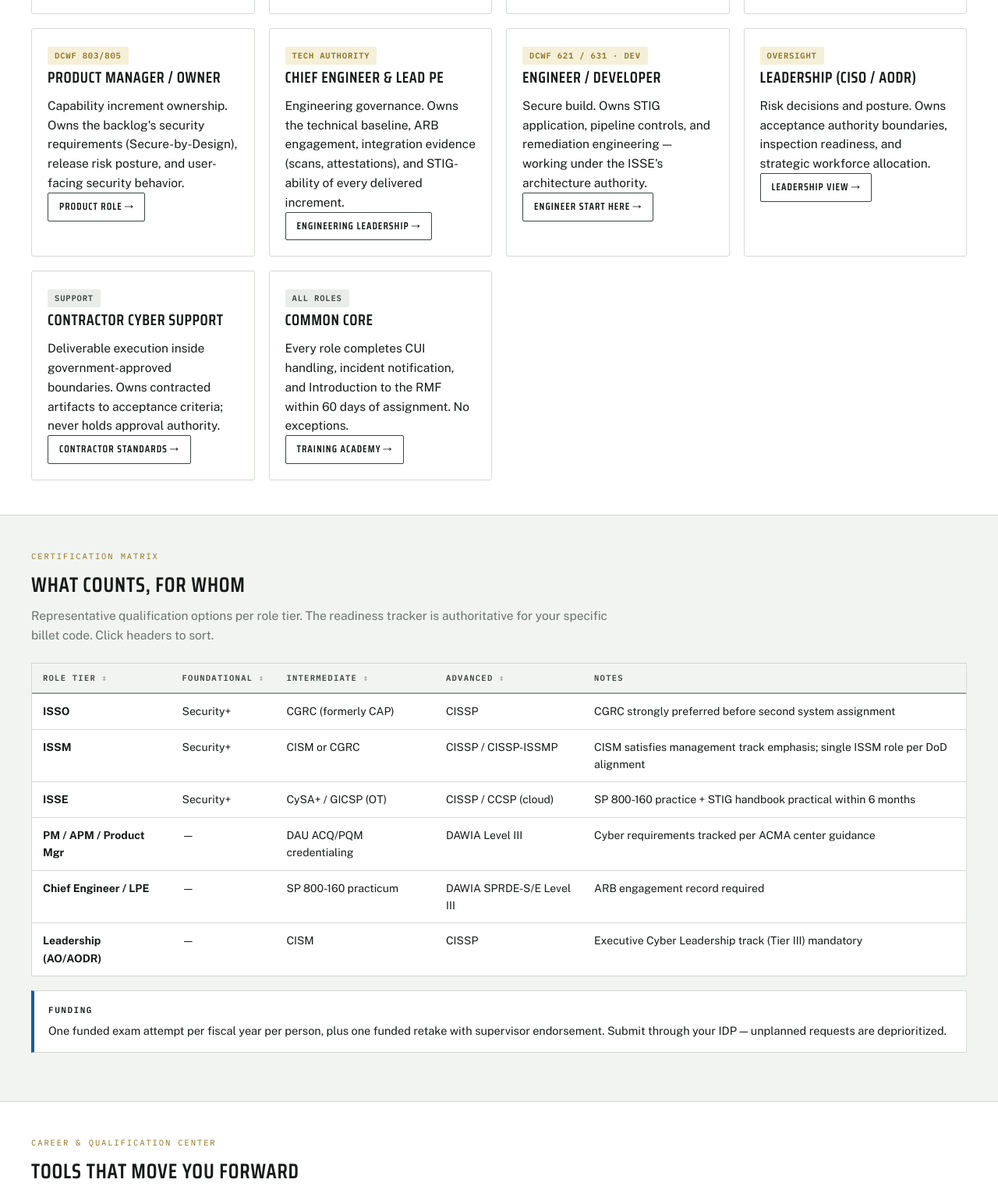
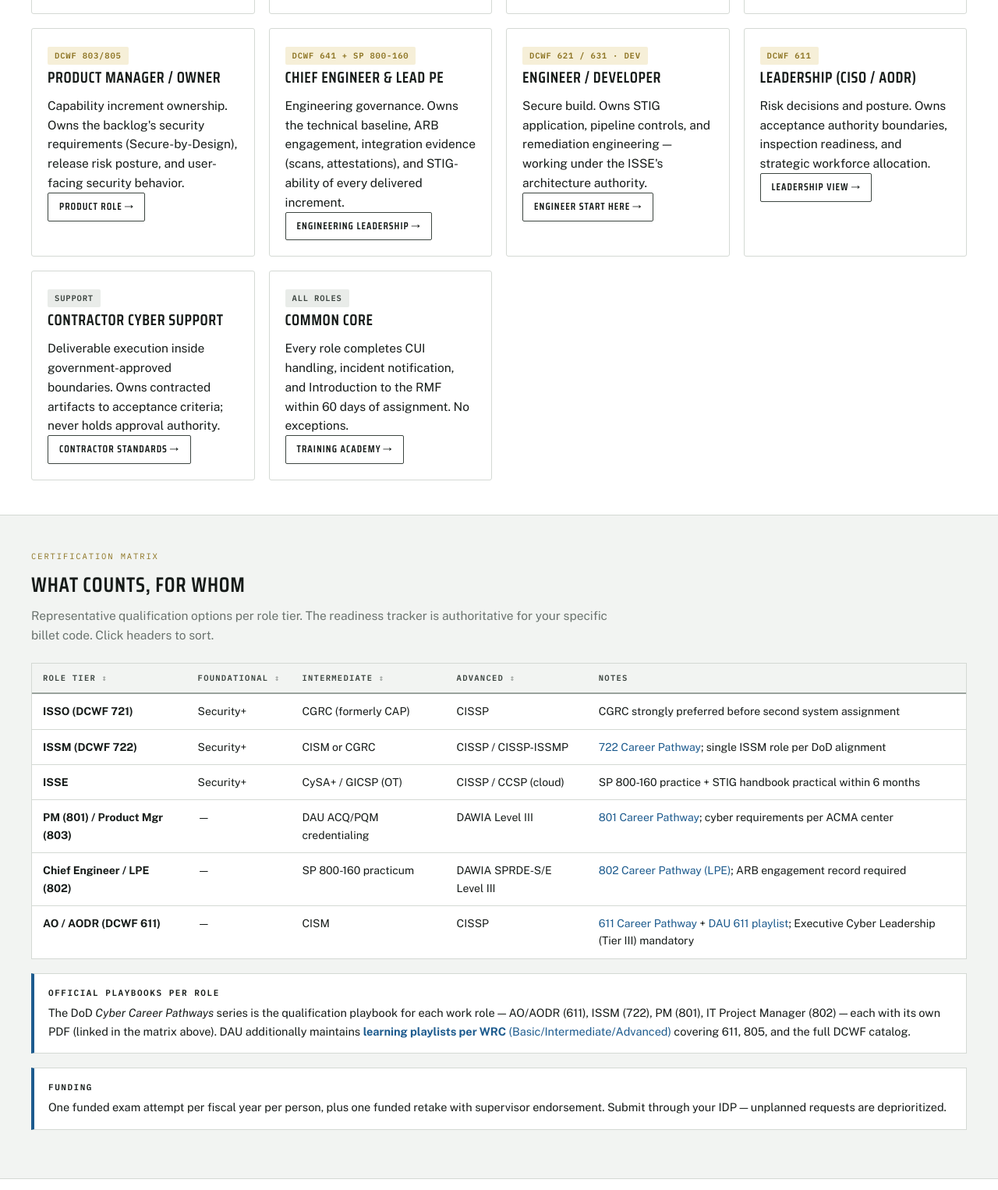
Before and after one commit to dbd1911/ccoe, a plain HTML site: page workforce.html in a window 1280 px wide. Shown: the part 1394-2920 px from the top of the page at 78% size. Drawn offline with nearby package versions, Linux system fonts and the light colour scheme.

Commit message:
DCWF code alignment: AO/AODR=611, ISSO=721, ISSM=722, PM=801, PSM=803, Auditor=805, LPE=802, CHEN=641+SP800-160; DoD Cyber Career Pathway playbooks + DAU WRC playlists linked at every role surface

```diff
--- a/workforce.html
+++ b/workforce.html
@@ -45,12 +45,12 @@
       <div class="grid g4">
         <div class="card reveal"><span class="badge b-gold">DCWF 721</span><h3>ISSO</h3><p>Daily RMF execution. Owns control implementation statements, evidence collection, ConMon artifacts, and POA&amp;M hygiene for assigned systems.</p><a class="btn btn-sm btn-ghost" href="rmf-operations.html">ISSO Start Here →</a></div>
                 <div class="card reveal"><span class="badge b-gold">DCWF 722</span><h3>ISSM</h3><p>Single security-manager role (Army transition: the ISSM/ISSM split is eliminated per DoD alignment). Owns package routing, workload balancing, escalation calls, and the authorization strategy per system.</p><a class="btn btn-sm btn-ghost" href="rmf-operations.html">ISSM Start Here →</a></div>
-                <div class="card reveal"><span class="badge b-gold">SP 800-160</span><h3>ISSE</h3><p>Secure design across the lifecycle. Owns control inheritance analysis, boundary/data-flow architecture, STIG-ability reviews, and engineering evidence for the SSP.</p><a class="btn btn-sm btn-ghost" href="engineering.html">Engineer Start Here →</a></div>
+                <div class="card reveal"><span class="badge b-gold">DCWF SSET · SP 800-160</span><h3>ISSE</h3><p>Secure design across the lifecycle. Owns control inheritance analysis, boundary/data-flow architecture, STIG-ability reviews, and engineering evidence for the SSP.</p><a class="btn btn-sm btn-ghost" href="engineering.html">Engineer Start Here →</a></div>
         <div class="card reveal"><span class="badge b-gold">DCWF 801</span><h3>PM &amp; APM</h3><p>Mission and resource accountability. Owns cyber requirements, lifecycle funding, risk acceptance inputs upchain, and the contract's cyber language.</p><a class="btn btn-sm btn-ghost" href="program-roles.html">PM Start Here →</a></div>
         <div class="card reveal"><span class="badge b-gold">DCWF 803/805</span><h3>Product Manager / Owner</h3><p>Capability increment ownership. Owns the backlog's security requirements (Secure-by-Design), release risk posture, and user-facing security behavior.</p><a class="btn btn-sm btn-ghost" href="program-roles.html">Product Role →</a></div>
-        <div class="card reveal"><span class="badge b-gold">Tech Authority</span><h3>Chief Engineer &amp; Lead PE</h3><p>Engineering governance. Owns the technical baseline, ARB engagement, integration evidence (scans, attestations), and STIG-ability of every delivered increment.</p><a class="btn btn-sm btn-ghost" href="program-roles.html#engineering-leadership">Engineering Leadership →</a></div>
+        <div class="card reveal"><span class="badge b-gold">DCWF 641 + SP 800-160</span><h3>Chief Engineer &amp; Lead PE</h3><p>Engineering governance. Owns the technical baseline, ARB engagement, integration evidence (scans, attestations), and STIG-ability of every delivered increment.</p><a class="btn btn-sm btn-ghost" href="program-roles.html#engineering-leadership">Engineering Leadership →</a></div>
         <div class="card reveal"><span class="badge b-gold">DCWF 621 / 631 · Dev</span><h3>Engineer / Developer</h3><p>Secure build. Owns STIG application, pipeline controls, and remediation engineering — working under the ISSE's architecture authority.</p><a class="btn btn-sm btn-ghost" href="engineering.html">Engineer Start Here →</a></div>
-        <div class="card reveal"><span class="badge b-gold">Oversight</span><h3>Leadership (CISO / AODR)</h3><p>Risk decisions and posture. Owns acceptance authority boundaries, inspection readiness, and strategic workforce allocation.</p><a class="btn btn-sm btn-ghost" href="governance.html">Leadership View →</a></div>
+        <div class="card reveal"><span class="badge b-gold">DCWF 611</span><h3>Leadership (CISO / AODR)</h3><p>Risk decisions and posture. Owns acceptance authority boundaries, inspection readiness, and strategic workforce allocation.</p><a class="btn btn-sm btn-ghost" href="governance.html">Leadership View →</a></div>
         <div class="card reveal"><span class="badge b-mute">Support</span><h3>Contractor Cyber Support</h3><p>Deliverable execution inside government-approved boundaries. Owns contracted artifacts to acceptance criteria; never holds approval authority.</p><a class="btn btn-sm btn-ghost" href="acquisition.html">Contractor Standards →</a></div>
         <div class="card reveal"><span class="badge b-mute">All Roles</span><h3>Common Core</h3><p>Every role completes CUI handling, incident notification, and Introduction to the RMF within 60 days of assignment. No exceptions.</p><a class="btn btn-sm btn-ghost" href="training.html">Training Academy →</a></div>
       </div>
@@ -67,15 +67,16 @@
         <table>
           <thead><tr><th class="sortable">Role Tier</th><th class="sortable">Foundational</th><th class="sortable">Intermediate</th><th class="sortable">Advanced</th><th>Notes</th></tr></thead>
           <tbody>
-            <tr><td><b>ISSO</b></td><td>Security+</td><td>CGRC (formerly CAP)</td><td>CISSP</td><td>CGRC strongly preferred before second system assignment</td></tr>
-            <tr><td><b>ISSM</b></td><td>Security+</td><td>CISM or CGRC</td><td>CISSP / CISSP-ISSMP</td><td>CISM satisfies management track emphasis; single ISSM role per DoD alignment</td></tr>
+            <tr><td><b>ISSO (DCWF 721)</b></td><td>Security+</td><td>CGRC (formerly CAP)</td><td>CISSP</td><td>CGRC strongly preferred before second system assignment</td></tr>
+            <tr><td><b>ISSM (DCWF 722)</b></td><td>Security+</td><td>CISM or CGRC</td><td>CISSP / CISSP-ISSMP</td><td><a href="https://dl.dod.cyber.mil/wp-content/uploads/ccp/pdf/722_Information_Systems_Security_Manager.pdf">722 Career Pathway</a>; single ISSM role per DoD alignment</td></tr>
             <tr><td><b>ISSE</b></td><td>Security+</td><td>CySA+ / GICSP (OT)</td><td>CISSP / CCSP (cloud)</td><td>SP 800-160 practice + STIG handbook practical within 6 months</td></tr>
-            <tr><td><b>PM / APM / Product Mgr</b></td><td>—</td><td>DAU ACQ/PQM credentialing</td><td>DAWIA Level III</td><td>Cyber requirements tracked per ACMA center guidance</td></tr>
-            <tr><td><b>Chief Engineer / LPE</b></td><td>—</td><td>SP 800-160 practicum</td><td>DAWIA SPRDE-S/E Level III</td><td>ARB engagement record required</td></tr>
-            <tr><td><b>Leadership (AO/AODR)</b></td><td>—</td><td>CISM</td><td>CISSP</td><td>Executive Cyber Leadership track (Tier III) mandatory</td></tr>
+            <tr><td><b>PM (801) / Product Mgr (803)</b></td><td>—</td><td>DAU ACQ/PQM credentialing</td><td>DAWIA Level III</td><td><a href="https://dl.dod.cyber.mil/wp-content/uploads/ccp/pdf/801-Program-Manager-Career-Pathway.pdf">801 Career Pathway</a>; cyber requirements per ACMA center</td></tr>
+            <tr><td><b>Chief Engineer / LPE (802)</b></td><td>—</td><td>SP 800-160 practicum</td><td>DAWIA SPRDE-S/E Level III</td><td><a href="https://dl.dod.cyber.mil/wp-content/uploads/ccp/pdf/802-IT-Project-Manager-Career-Pathway.pdf">802 Career Pathway (LPE)</a>; ARB engagement record required</td></tr>
+            <tr><td><b>AO / AODR (DCWF 611)</b></td><td>—</td><td>CISM</td><td>CISSP</td><td><a href="https://dl.dod.cyber.mil/wp-content/uploads/ccp/pdf/611_Authorizing_Official.pdf">611 Career Pathway</a> + <a href="https://dl.dod.cyber.mil/wp-content/uploads/8140/pdf/unclass-2025-03-18_daudcwf_playlists.pdf">DAU 611 playlist</a>; Executive Cyber Leadership (Tier III) mandatory</td></tr>
           </tbody>
         </table>
       </div>
+      <div class="callout"><b class="head">Official playbooks per role</b> The DoD <i>Cyber Career Pathways</i> series is the qualification playbook for each work role — AO/AODR (611), ISSM (722), PM (801), IT Project Manager (802) — each with its own PDF (linked in the matrix above). DAU additionally maintains <a href="https://dl.dod.cyber.mil/wp-content/uploads/8140/pdf/unclass-2025-03-18_daudcwf_playlists.pdf"><b>learning playlists per WRC</b> (Basic/Intermediate/Advanced)</a> covering 611, 805, and the full DCWF catalog.</div>
       <div class="callout"><b class="head">Funding</b>One funded exam attempt per fiscal year per person, plus one funded retake with supervisor endorsement. Submit through your IDP — unplanned requests are deprioritized.</div>
     </div>
   </section>
```
Also changed, not shown: faq.html (+2 -2 lines), governance.html (+1 -1 lines), program-roles.html (+8 -6 lines).
